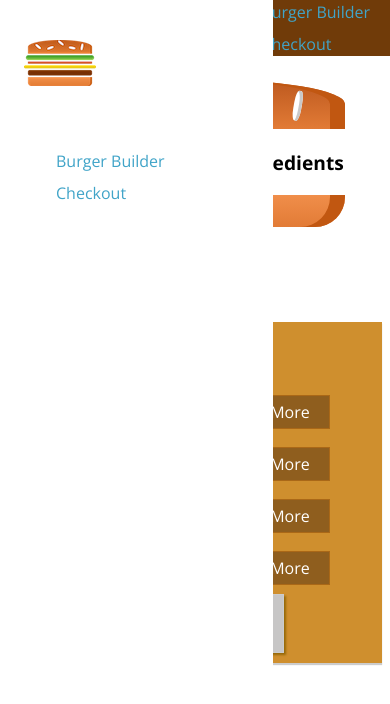
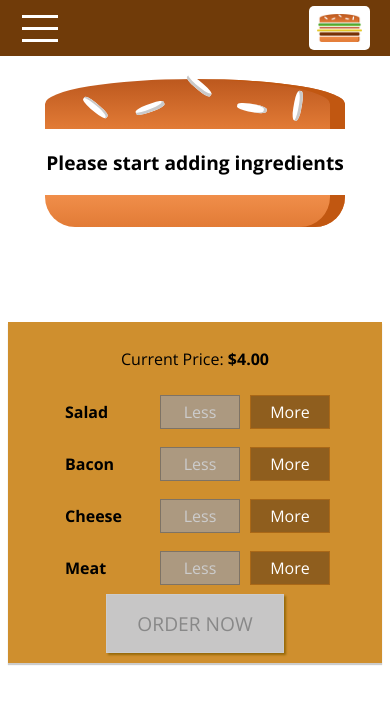
Before and after one commit to TheYogiCoding/BurgerBuilderApp_React, a React app: page / in a window 390 px wide. Shown: the top 704 px of the page. Built offline with nearby package versions, Linux system fonts and the light colour scheme.

Commit message:
Functionality complete before performance improvements. Navigation bar fix and add sidedrawer for mobile apps

```diff
--- a/src/App.js
+++ b/src/App.js
@@ -5,7 +5,7 @@ import BurgerBuilder from "./containers/BurgerBuilder/BurgerBuilder";
 class App extends Component {
   render() {
     return (
-      <div className="App">
+      <div>
         <Layout></Layout>
         <BurgerBuilder />
       </div>
--- a/src/components/Layout/Layout.js
+++ b/src/components/Layout/Layout.js
@@ -1,15 +1,36 @@
-import React from "react";
+import React, { Component } from "react";
 import Aux from "../../containers/hoc/Aux";
 import classes from "./Layout.css";
 import Toolbar from "../Navigation/Toolbar/Toolbar";
 import SideDrawer from "../Navigation/SideDrawer/SideDrawer";
 
-const layout = (props) => (
-  <Aux>
-    <Toolbar />
-    <SideDrawer />
-    <main className={classes.Content}>{props.children}</main>
-  </Aux>
-);
+class Layout extends Component {
+  state = {
+    showSideDrawer: false,
+  };
 
-export default layout;
+  sideDrawerClosedHandler = () => {
+    this.setState({ showSideDrawer: false });
+  };
+
+  sideDrawerToggleHandler = () => {
+    this.setState((prevState) => {
+      return { showSideDrawer: !prevState.showSideDrawer };
+    });
+  };
+
+  render() {
+    return (
+      <Aux>
+        <Toolbar drawerToggleClicked={this.sideDrawerToggleHandler} />
+        <SideDrawer
+          open={this.state.showSideDrawer}
+          closed={this.sideDrawerClosedHandler}
+        />
+        <main className={classes.Content}>{this.props.children}</main>
+      </Aux>
+    );
+  }
+}
+
+export default Layout;
--- a/src/components/Logo/Logo.css
+++ b/src/components/Logo/Logo.css
@@ -8,5 +8,4 @@
 
 .Logo img {
   height: 100%;
-  text-align: center;
 }
--- a/src/components/Logo/Logo.js
+++ b/src/components/Logo/Logo.js
@@ -1,10 +1,11 @@
 import React from "react";
+
 import burgerLogo from "../../assets/images/burger-logo.png";
 import classes from "./Logo.css";
 
 const logo = (props) => (
-  <div>
-    <img className={classes.Logo} src={burgerLogo} alt={props.alt} />
+  <div className={classes.Logo} style={{ height: props.height }}>
+    <img src={burgerLogo} alt="MyBurger" />
   </div>
 );
 
--- a/src/components/Navigation/NavigationItems/NavigationItem/NavigationItem.css
+++ b/src/components/Navigation/NavigationItems/NavigationItem/NavigationItem.css
@@ -22,7 +22,7 @@
 @media (min-width: 500px) {
   .NavigationItem {
     margin: 0;
-    display: inline-flex;
+    display: flex;
     height: 100%;
     width: auto;
     align-items: center;
@@ -32,8 +32,7 @@
     color: white;
     height: 100%;
     padding: 16px 10px;
-    display: inline;
-    border-bottom: 2px solid transparent;
+    border-bottom: 4px solid transparent;
   }
 
   .NavigationItem a:hover,
--- a/src/components/Navigation/NavigationItems/NavigationItems.css
+++ b/src/components/Navigation/NavigationItems/NavigationItems.css
@@ -7,3 +7,9 @@
   align-items: center;
   height: 100%;
 }
+
+@media (min-width: 500px) {
+  .NavigationItems {
+    flex-flow: row;
+  }
+}
--- a/src/components/Navigation/NavigationItems/NavigationItems.js
+++ b/src/components/Navigation/NavigationItems/NavigationItems.js
@@ -4,13 +4,11 @@ import NavigationItem from "../NavigationItems/NavigationItem/NavigationItem";
 
 const navigationItems = (props) => {
   return (
-    <ul className={classes.navigationItems}>
+    <ul className={classes.NavigationItems}>
       <NavigationItem link="/" active>
         Burger Builder
       </NavigationItem>
-      <NavigationItem link="/" active>
-        Checkout
-      </NavigationItem>
+      <NavigationItem link="/">Checkout</NavigationItem>
     </ul>
   );
 };
--- /dev/null
+++ b/src/components/Navigation/SideDrawer/DrawerToggle/DrawerToggle.css
@@ -0,0 +1,23 @@
+.DrawerToggle {
+    width: 40px;
+    height: 100%;
+    display: flex;
+    flex-flow: column;
+    justify-content: space-around;
+    align-items: center;
+    padding: 10px 0;
+    box-sizing: border-box;
+    cursor: pointer;
+}
+
+.DrawerToggle div {
+    width: 90%;
+    height: 3px;
+    background-color: white;
+}
+
+@media (min-width: 500px) {
+    .DrawerToggle {
+        display: none;
+    }
+}
--- /dev/null
+++ b/src/components/Navigation/SideDrawer/DrawerToggle/DrawerToggle.js
@@ -0,0 +1,13 @@
+import React from 'react';
+
+import classes from './DrawerToggle.css';
+
+const drawerToggle = (props) => (
+    <div className={classes.DrawerToggle} onClick={props.clicked}>
+        <div></div>
+        <div></div>
+        <div></div>
+    </div>
+);
+
+export default drawerToggle;
--- a/src/components/Navigation/SideDrawer/SideDrawer.js
+++ b/src/components/Navigation/SideDrawer/SideDrawer.js
@@ -1,18 +1,28 @@
 import React from "react";
+
 import Logo from "../../Logo/Logo";
 import NavigationItems from "../NavigationItems/NavigationItems";
 import classes from "./SideDrawer.css";
+import Backdrop from "../../UI/Backdrop/Backdrop";
+import Aux from "../../../containers/hoc/Aux";
 
 const sideDrawer = (props) => {
+  let attachedClasses = [classes.SideDrawer, classes.Close];
+  if (props.open) {
+    attachedClasses = [classes.SideDrawer, classes.Open];
+  }
   return (
-    <div className={classes.SideDrawer}>
-      <div className={classes.Logo}>
-        <Logo />
+    <Aux>
+      <Backdrop show={props.open} clicked={props.closed} />
+      <div className={attachedClasses.join(" ")}>
+        <div className={classes.Logo}>
+          <Logo height="80px" />
+        </div>
+        <nav>
+          <NavigationItems />
+        </nav>
       </div>
-      <nav>
-        <NavigationItems />
-      </nav>
-    </div>
+    </Aux>
   );
 };
 
--- a/src/components/Navigation/Toolbar/Toolbar.css
+++ b/src/components/Navigation/Toolbar/Toolbar.css
@@ -5,7 +5,7 @@
   top: 0;
   left: 0;
   background-color: #703b09;
-  display: flex;
+  display: inline-flex;
   justify-content: space-between;
   align-items: center;
   padding: 0 20px;
--- a/src/components/Navigation/Toolbar/Toolbar.js
+++ b/src/components/Navigation/Toolbar/Toolbar.js
@@ -2,14 +2,17 @@ import React from "react";
 import classes from "./Toolbar.css";
 import Logo from "../../Logo/Logo";
 import NavigationItems from "../NavigationItems/NavigationItems";
+import DrawerToggle from "../SideDrawer/DrawerToggle/DrawerToggle";
 
 const toolbar = (props) => (
   <header className={classes.Toolbar}>
-    <div>MENU</div>
-    <div>
+    <DrawerToggle clicked={props.drawerToggleClicked} />
+    <div className={classes.Logo}>
       <Logo />
     </div>
-    <NavigationItems />
+    <nav className={classes.DesktopOnly}>
+      <NavigationItems />
+    </nav>
   </header>
 );
 
```
Also changed, not shown: src/assets/images/burger-logo.png.
